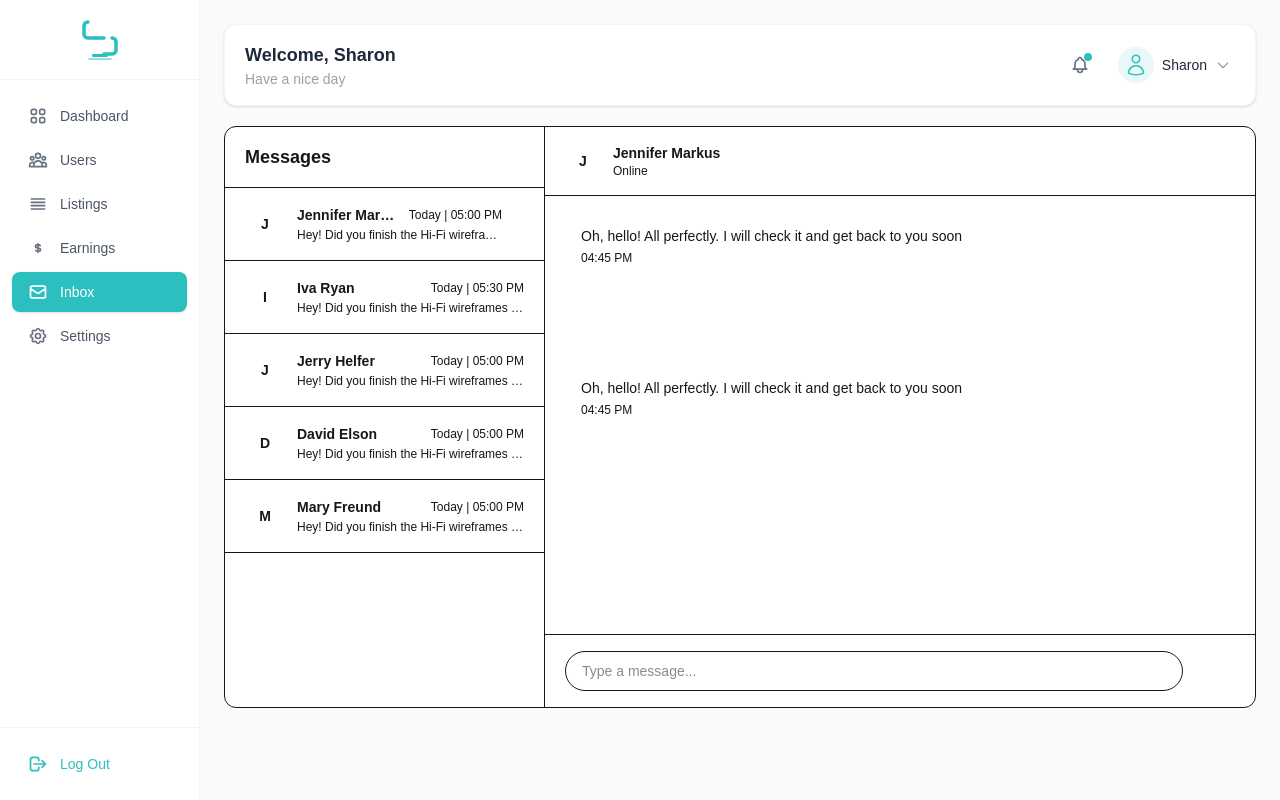
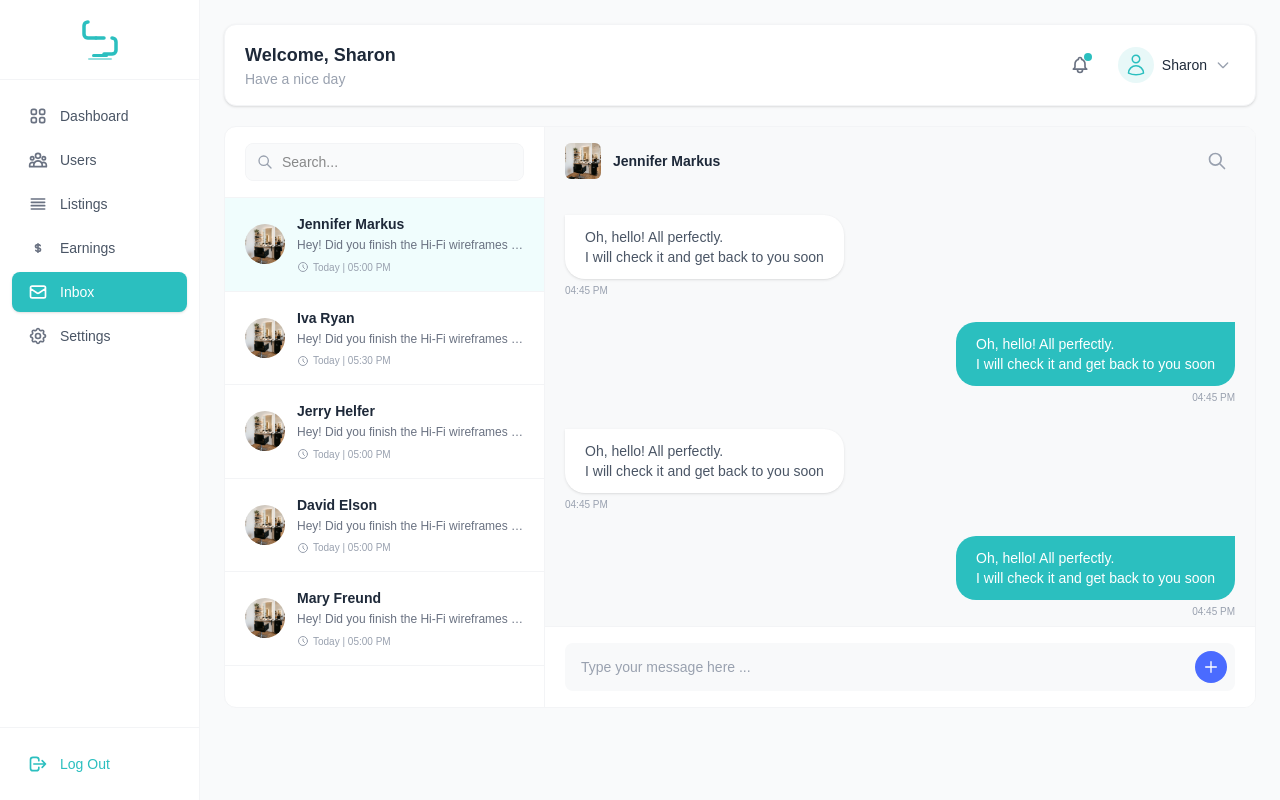
Before and after one commit to hrmrakib/SalonSeat-App-Dashboard, a Next.js app: page /inbox in a window 1280 px wide. Built offline with nearby package versions, Linux system fonts and the light colour scheme.

Commit message:
feat: implement inbox and settings pages for dashboard interface

```diff
--- a/src/app/(dashboard)/inbox/page.tsx
+++ b/src/app/(dashboard)/inbox/page.tsx
@@ -21,17 +21,27 @@ export default function InboxPage() {
   };
 
   return (
-    <div className="bg-white rounded-xl border border-border-light overflow-hidden fade-in">
+    <div className="bg-white rounded-xl border border-gray-100 overflow-hidden">
       <div className="flex h-[calc(100vh-220px)] min-h-[400px]">
         {/* Conversation List */}
         <div
-          className={`w-full md:w-80 border-r border-border-light flex flex-col shrink-0 ${
+          className={`w-full md:w-80 border-r border-gray-100 flex flex-col shrink-0 ${
             !showConversationList ? "hidden md:flex" : "flex"
           }`}
         >
           {/* List Header */}
-          <div className="px-5 py-4 border-b border-border-light">
-            <h2 className="text-lg font-semibold text-text-primary">Messages</h2>
+          <div className="px-5 py-4 border-b border-gray-100">
+            {/* Search Input for Inbox matches design */}
+            <div className="relative">
+              <svg xmlns="http://www.w3.org/2000/svg" className="absolute left-3 top-1/2 -translate-y-1/2 w-4 h-4 text-gray-400" fill="none" viewBox="0 0 24 24" stroke="currentColor" strokeWidth={2}>
+                <path strokeLinecap="round" strokeLinejoin="round" d="M21 21l-6-6m2-5a7 7 0 11-14 0 7 7 0 0114 0z" />
+              </svg>
+              <input
+                type="text"
+                placeholder="Search..."
+                className="w-full pl-9 pr-4 py-2 bg-gray-50 border border-gray-100 rounded-lg text-sm outline-none focus:border-[#2BBFBF]"
+              />
+            </div>
           </div>
 
           {/* Conversations */}
@@ -40,36 +50,32 @@ export default function InboxPage() {
               <button
                 key={msg.id}
                 onClick={() => handleSelectConversation(msg)}
-                className={`w-full flex items-center gap-3 px-5 py-4 text-left border-b border-border-light hover:bg-surface-secondary transition-colors cursor-pointer ${
-                  selectedConversation?.id === msg.id ? "bg-brand-50" : ""
+                className={`w-full flex items-center gap-3 px-5 py-4 text-left border-b border-gray-100 hover:bg-gray-50 transition-colors cursor-pointer ${
+                  selectedConversation?.id === msg.id ? "bg-[#F0FDFD]" : ""
                 }`}
               >
                 {/* Avatar */}
-                <div className="w-10 h-10 rounded-full bg-brand-light flex items-center justify-center shrink-0">
-                  <span className="text-sm font-semibold text-brand">
-                    {msg.senderName.charAt(0)}
-                  </span>
+                <div className="w-10 h-10 rounded-full overflow-hidden shrink-0">
+                   <img src="/images/salon-listing.png" alt={msg.senderName} className="w-full h-full object-cover" />
                 </div>
 
                 {/* Content */}
                 <div className="min-w-0 flex-1">
-                  <div className="flex items-center justify-between gap-2">
-                    <p className="text-sm font-semibold text-text-primary truncate">
+                  <p className="text-sm font-semibold text-gray-800 truncate">
                     {msg.senderName}
                   </p>
-                    <span className="text-xs text-text-muted shrink-0">
-                      {msg.timestamp}
-                    </span>
-                  </div>
-                  <p className="text-xs text-text-muted truncate mt-0.5">
+                  <p className="text-xs text-gray-500 truncate mt-0.5 leading-relaxed">
                     {msg.lastMessage}
                   </p>
+                  <div className="flex items-center gap-1 mt-1 text-[10px] text-gray-400">
+                     <svg xmlns="http://www.w3.org/2000/svg" className="w-3 h-3" fill="none" viewBox="0 0 24 24" stroke="currentColor" strokeWidth={2}>
+                        <path strokeLinecap="round" strokeLinejoin="round" d="M12 8v4l3 3m6-3a9 9 0 11-18 0 9 9 0 0118 0z" />
+                     </svg>
+                     {msg.timestamp}
+                  </div>
                 </div>
 
-                {/* Unread badge */}
-                {msg.unread && (
-                  <span className="w-2.5 h-2.5 rounded-full bg-brand shrink-0" />
-                )}
+                {/* Unread badge logic omitted to match design exact or kept simple */}
               </button>
             ))}
           </div>
@@ -77,130 +83,93 @@ export default function InboxPage() {
 
         {/* Chat Area */}
         <div
-          className={`flex-1 flex flex-col ${
+          className={`flex-1 flex flex-col bg-[#F8F9FA] ${
             showConversationList ? "hidden md:flex" : "flex"
           }`}
         >
           {selectedConversation ? (
             <>
               {/* Chat Header */}
-              <div className="flex items-center gap-3 px-5 py-4 border-b border-border-light">
+              <div className="flex items-center justify-between px-5 py-4 bg-[#F8F9FA]">
+                <div className="flex items-center gap-3">
                   {/* Back button (mobile) */}
                   <button
                     onClick={() => setShowConversationList(true)}
-                  className="md:hidden p-1.5 rounded-lg hover:bg-surface-secondary transition-colors cursor-pointer"
+                    className="md:hidden p-1.5 rounded-lg hover:bg-gray-200 transition-colors cursor-pointer"
                     aria-label="Back to messages"
                   >
-                  <svg
-                    xmlns="http://www.w3.org/2000/svg"
-                    className="w-5 h-5 text-text-secondary"
-                    fill="none"
-                    viewBox="0 0 24 24"
-                    stroke="currentColor"
-                    strokeWidth={2}
-                  >
-                    <path
-                      strokeLinecap="round"
-                      strokeLinejoin="round"
-                      d="M10 19l-7-7m0 0l7-7m-7 7h18"
-                    />
+                    <svg xmlns="http://www.w3.org/2000/svg" className="w-5 h-5 text-gray-600" fill="none" viewBox="0 0 24 24" stroke="currentColor" strokeWidth={2}>
+                      <path strokeLinecap="round" strokeLinejoin="round" d="M10 19l-7-7m0 0l7-7m-7 7h18" />
                     </svg>
                   </button>
 
-                <div className="w-9 h-9 rounded-full bg-brand-light flex items-center justify-center">
-                  <span className="text-sm font-semibold text-brand">
-                    {selectedConversation.senderName.charAt(0)}
-                  </span>
+                  <div className="w-9 h-9 rounded-md overflow-hidden shrink-0">
+                     <img src="/images/salon-listing.png" alt={selectedConversation.senderName} className="w-full h-full object-cover" />
                   </div>
-                <div>
-                  <p className="text-sm font-semibold text-text-primary">
+                  <p className="text-sm font-semibold text-gray-800">
                     {selectedConversation.senderName}
                   </p>
-                  <p className="text-xs text-text-muted">Online</p>
                 </div>
+                <button className="p-2 text-gray-400 hover:text-gray-600">
+                   <svg xmlns="http://www.w3.org/2000/svg" className="w-5 h-5" fill="none" viewBox="0 0 24 24" stroke="currentColor" strokeWidth={2}>
+                      <path strokeLinecap="round" strokeLinejoin="round" d="M21 21l-6-6m2-5a7 7 0 11-14 0 7 7 0 0114 0z" />
+                   </svg>
+                </button>
               </div>
 
               {/* Messages */}
-              <div className="flex-1 overflow-y-auto p-5 space-y-4">
+              <div className="flex-1 overflow-y-auto p-5 space-y-6">
                 {chatMessages.map((chat) => (
                   <div
                     key={chat.id}
-                    className={`flex ${chat.isOwn ? "justify-end" : "justify-start"}`}
+                    className={`flex flex-col ${chat.isOwn ? "items-end" : "items-start"}`}
                   >
                     <div
-                      className={`max-w-[75%] px-4 py-2.5 rounded-2xl text-sm ${
+                      className={`max-w-[75%] px-5 py-3 rounded-[20px] text-sm whitespace-pre-line ${
                         chat.isOwn
-                          ? "bg-brand text-white rounded-br-md"
-                          : "bg-surface-secondary text-text-primary rounded-bl-md"
+                          ? "bg-[#2BBFBF] text-white rounded-tr-none"
+                          : "bg-white text-gray-600 rounded-tl-none shadow-sm"
                       }`}
                     >
-                      <p>{chat.content}</p>
-                      <p
-                        className={`text-xs mt-1 ${
-                          chat.isOwn ? "text-white/60" : "text-text-muted"
-                        }`}
-                      >
-                        {chat.timestamp}
-                      </p>
+                      {chat.content}
                     </div>
+                    <span className="text-[10px] text-gray-400 mt-1">{chat.timestamp}</span>
                   </div>
                 ))}
               </div>
 
               {/* Input */}
-              <div className="px-5 py-4 border-t border-border-light">
+              <div className="px-5 py-4 bg-white border-t border-gray-100">
                 <div className="flex items-center gap-3">
+                  <div className="flex-1 relative">
                      <input
                        type="text"
                        value={newMessage}
                        onChange={(e) => setNewMessage(e.target.value)}
                        onKeyDown={(e) => e.key === "Enter" && handleSend()}
-                    placeholder="Type a message..."
-                    className="flex-1 h-10 px-4 rounded-full border border-border bg-surface-secondary text-sm outline-none focus:border-brand transition-colors placeholder:text-text-muted"
+                       placeholder="Type your message here ..."
+                       className="w-full h-12 pl-4 pr-12 rounded-lg bg-[#F8F9FA] text-sm outline-none focus:ring-1 focus:ring-[#2BBFBF] transition-colors placeholder:text-gray-400"
                      />
                      <button
                        onClick={handleSend}
-                    className="flex items-center justify-center w-10 h-10 rounded-full bg-brand hover:bg-brand-dark text-white transition-colors shrink-0 cursor-pointer"
+                       className="absolute right-2 top-1/2 -translate-y-1/2 flex items-center justify-center w-8 h-8 rounded-full bg-[#4A6BFF] hover:bg-blue-600 text-white transition-colors shrink-0 cursor-pointer"
                        aria-label="Send message"
                      >
-                    <svg
-                      xmlns="http://www.w3.org/2000/svg"
-                      className="w-5 h-5"
-                      fill="none"
-                      viewBox="0 0 24 24"
-                      stroke="currentColor"
-                      strokeWidth={2}
-                    >
-                      <path
-                        strokeLinecap="round"
-                        strokeLinejoin="round"
-                        d="M12 19l9 2-9-18-9 18 9-2zm0 0v-8"
-                      />
+                       <svg xmlns="http://www.w3.org/2000/svg" className="w-4 h-4" fill="none" viewBox="0 0 24 24" stroke="currentColor" strokeWidth={2}>
+                         <path strokeLinecap="round" strokeLinejoin="round" d="M12 4v16m8-8H4" />
                        </svg>
                      </button>
+                  </div>
                 </div>
               </div>
             </>
           ) : (
             <div className="flex-1 flex items-center justify-center">
               <div className="text-center">
-                <svg
-                  xmlns="http://www.w3.org/2000/svg"
-                  className="w-16 h-16 mx-auto text-text-muted mb-3"
-                  fill="none"
-                  viewBox="0 0 24 24"
-                  stroke="currentColor"
-                  strokeWidth={1}
-                >
-                  <path
-                    strokeLinecap="round"
-                    strokeLinejoin="round"
-                    d="M3 8l7.89 5.26a2 2 0 002.22 0L21 8M5 19h14a2 2 0 002-2V7a2 2 0 00-2-2H5a2 2 0 00-2 2v10a2 2 0 002 2z"
-                  />
+                <svg xmlns="http://www.w3.org/2000/svg" className="w-16 h-16 mx-auto text-gray-300 mb-3" fill="none" viewBox="0 0 24 24" stroke="currentColor" strokeWidth={1}>
+                  <path strokeLinecap="round" strokeLinejoin="round" d="M3 8l7.89 5.26a2 2 0 002.22 0L21 8M5 19h14a2 2 0 002-2V7a2 2 0 00-2-2H5a2 2 0 00-2 2v10a2 2 0 002 2z" />
                 </svg>
-                <p className="text-text-muted text-sm">
-                  Select a conversation to start messaging
-                </p>
+                <p className="text-gray-400 text-sm">Select a conversation to start messaging</p>
               </div>
             </div>
           )}
```
Also changed, not shown: src/app/(dashboard)/settings/page.tsx (+31 -31 lines). Lines whose indentation alone changed are shown as unchanged.
